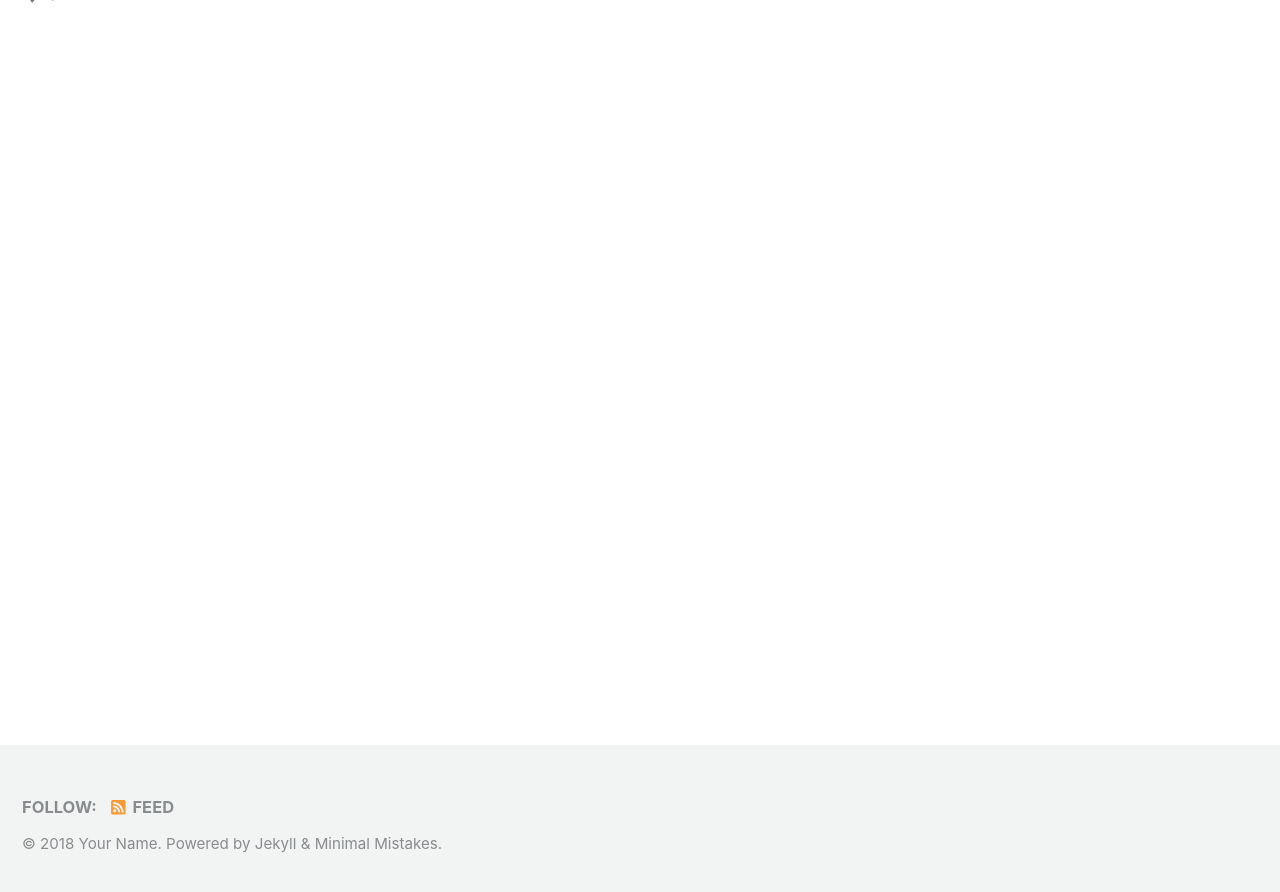
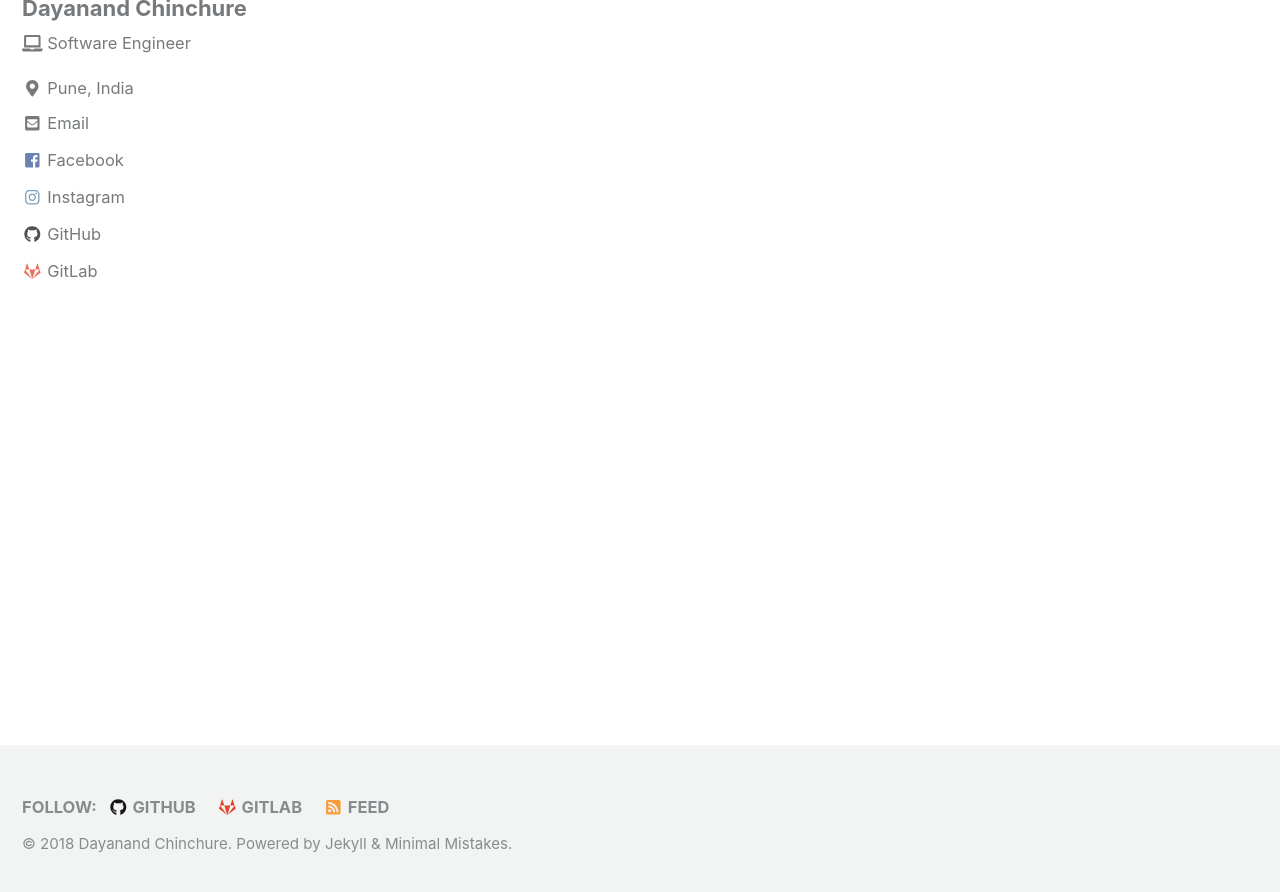
Before and after one commit to Dayanand-Chinchure/Dayanand-Chinchure.github.io, a Jekyll site: the page built from index.html, in a window 1280 px wide and 900 px high, scrolled down 253 px. Shown: the top 892 px of the window. Built offline with Jekyll 4.4.1, drawn with Linux system fonts in a browser that asks for light colours; nearby versions of some CDN libraries; the list of posts is cut into pages by our own code; some of the changed text lies outside the part shown.

Commit message:
toy commit

```diff
--- a/_config.yml
+++ b/_config.yml
@@ -16,10 +16,10 @@ minimal_mistakes_skin    : "default" # "air", "aqua", "contrast", "dark", "dirt"
 
 # Site Settings
 locale                   : "en-US"
-title                    : "Site Title"
+title                    : "Portfolio"
 title_separator          : "-"
-name                     : "Your Name"
-description              : "An amazing website."
+name                     : "Dayanand Chinchure"
+description              : "Software Engineer"
 url                      : # the base hostname & protocol for your site e.g. "https://mmistakes.github.io"
 baseurl                  : # the subpath of your site, e.g. "/blog"
 repository               : # GitHub username/repo-name e.g. "mmistakes/minimal-mistakes"
@@ -100,24 +100,24 @@ analytics:
 
 # Site Author
 author:
-  name             : "Your Name"
-  avatar           : # path of avatar image, e.g. "/assets/images/bio-photo.jpg"
-  bio              : "I am an amazing person."
-  location         : "Somewhere"
-  email            :
+  name             : "Dayanand Chinchure"
+  avatar           : "/assets/images/bio-photo.jpg"
+  bio              : "<i class='fa fa-laptop' aria-hidden='true'></i> Software Engineer"
+  location         : "Pune, India"
+  email            : "dchinchure@gmail.com"
   uri              :
-  home             : # null (default), "absolute or relative url to link to author home"
+  home             :
   bitbucket        :
   codepen          :
   dribbble         :
   flickr           :
-  facebook         :
+  facebook         : "Dayanand-Chinchure"
   foursquare       :
-  github           :
-  gitlab           :
+  github           : "Dayanand-Chinchure"
+  gitlab           : "Dayanand-Chinchure"
   google_plus      :
   keybase          :
-  instagram        :
+  instagram        : "Dayanand-Chinchure"
   lastfm           :
   linkedin         : # "john-doe-12345678" (the last part of your profile url, e.g. https://www.linkedin.com/in/john-doe-12345678)
   pinterest        :
```
